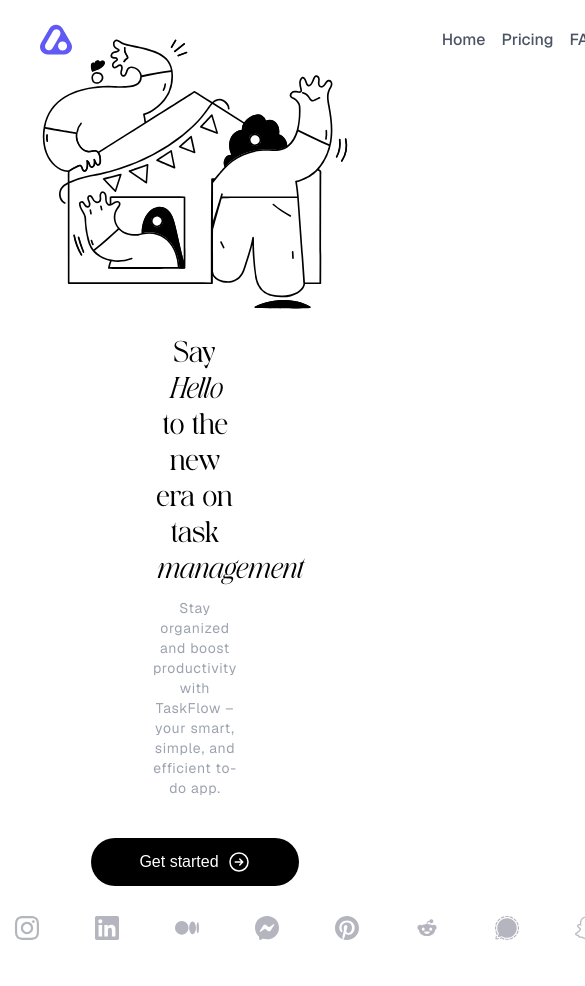
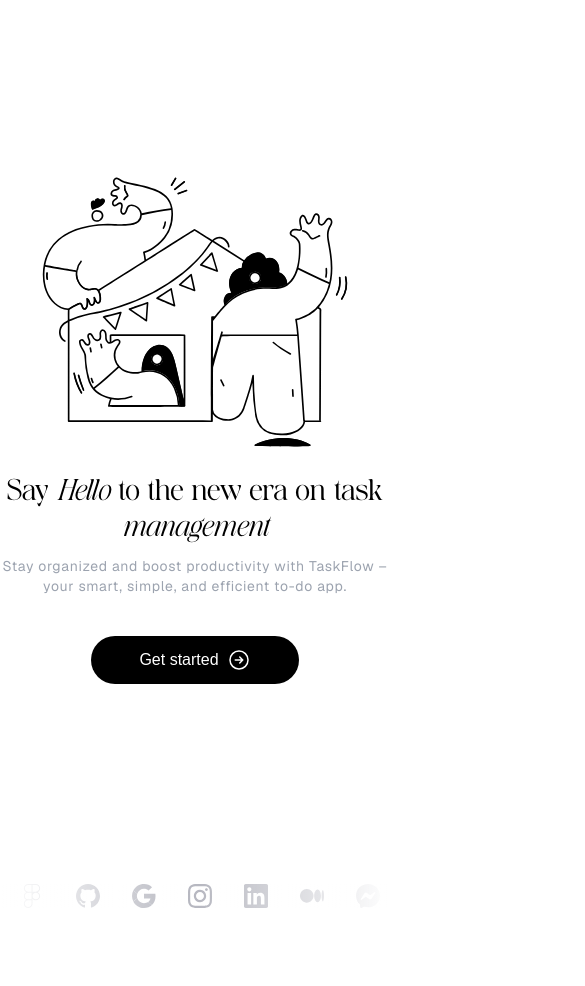
Before and after one commit to rezwanahamed/to-do-app-frontend, a React (Vite) app: page / in a window 390 px wide. Shown: the top 986 px of the page, 585 px wide, since content can reach past the window. Built offline with nearby package versions, Linux system fonts and the light colour scheme; grey boxes are pictures that could not be loaded.

Commit message:
feat: enhance responsive design of LandingPage component for better layout on different screen sizes

```diff
--- a/src/pages/Home/LandingPage.jsx
+++ b/src/pages/Home/LandingPage.jsx
@@ -50,7 +50,7 @@ const appLogos = [
 function LandingPage() {
   return (
     <>
-      <div className="nav-section mx-auto flex w-[70rem] items-center justify-between px-10 py-5">
+      <div className="nav-section mx-auto hidden w-[70rem] items-center justify-between px-10 py-5 md:flex">
         <div className="left-part w-[20%]">
           <img src={logo} alt="app logo" className="h-auto w-8" />
         </div>
@@ -101,15 +101,15 @@ function LandingPage() {
         </div>
       </div>
 
-      <div className="wrapper mt-[-3rem] flex h-screen w-screen flex-col items-center justify-center">
+      <div className="wrapper md:mt-[-3rem] flex h-screen w-screen flex-col items-center justify-center">
         <img src={hero} className="h-[20rem] w-[20rem]" alt="task management" />
         <div className="center-content flex w-full items-center justify-center">
-          <h2 className="font-europa w-[20%] text-center text-3xl">
+          <h2 className="font-europa md:w-[20%] text-center text-3xl">
             Say <span className="font-europa-italic">Hello</span> to the new era
             on task <span className="font-europa-italic">management</span>{" "}
           </h2>
         </div>
-        <p className="font-geist mt-3 w-[25%] text-center text-sm font-[400] tracking-wider text-gray-400">
+        <p className="font-geist mt-3 w-full md:w-[25%] text-center text-sm font-[400] tracking-wider text-gray-400">
           Stay organized and boost productivity with TaskFlow – your smart,
           simple, and efficient to-do app.
         </p>
@@ -137,9 +137,9 @@ function LandingPage() {
       </div>
 
       <div className="wrapper flex flex-col items-center justify-center">
-        <div className="app-supported-section mt-10 flex w-[70rem] items-center justify-center">
+        <div className="app-supported-section mt-10 flex w-screen items-center justify-center md:w-[70rem]">
           <Marquee gradient={true} speed={50}>
-            <div className="ml-14 flex gap-14">
+            <div className="ml-14 flex gap-8 md:gap-14">
               {appLogos.map((logo, index) => (
                 <img
                   key={index}
```
